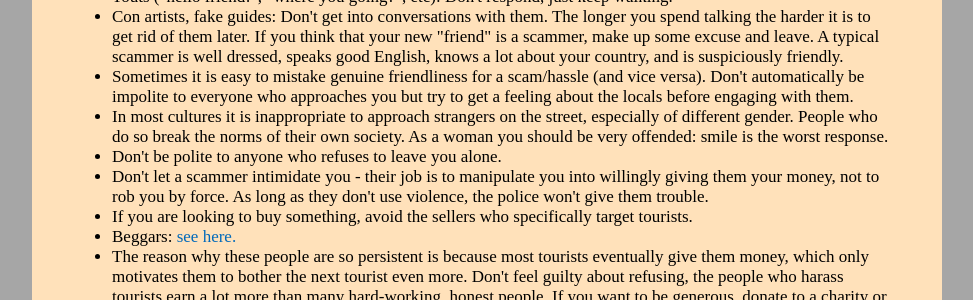
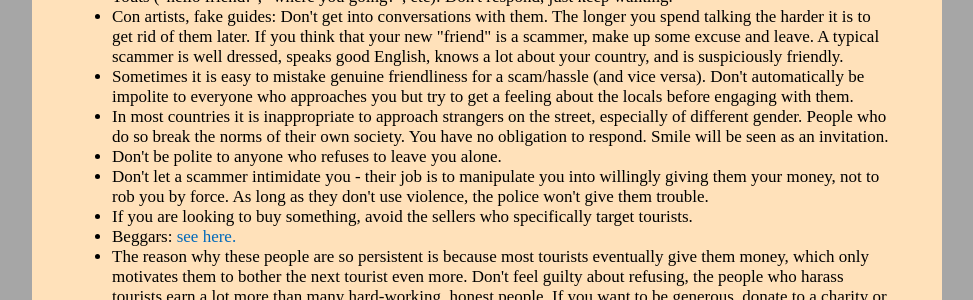
Before and after one commit to witbag/witbag.github.io, a Jekyll site: the page built from travel/safety.html, in a window 1280 px wide. Shown: the part 730-1030 px from the top of the page, without its empty margins (153-1126 px from the left). Built offline with Jekyll 4.4.1, drawn with Linux system fonts in a browser that asks for light colours.

Commit message:
Update safety.html

```diff
--- a/travel/safety.html
+++ b/travel/safety.html
@@ -28,7 +28,7 @@ title: Travel advice
 <li>Touts ("hello friend!", "where you going?", etc): Don't respond, just keep walking.</li>
 <li>Con artists, fake guides: Don't get into conversations with them. The longer you spend talking the harder it is to get rid of them later. If you think that your new "friend" is a scammer, make up some excuse and leave. A typical scammer is well dressed, speaks good English, knows a lot about your country, and is suspiciously friendly.</li>
 <li>Sometimes it is easy to mistake genuine friendliness for a scam/hassle (and vice versa). Don't automatically be impolite to everyone who approaches you but try to get a feeling about the locals before engaging with them.</li>
-<li>In most cultures it is inappropriate to approach strangers on the street, especially of different gender. People who do so break the norms of their own society. As a woman you should be very offended: smile is the worst response.</li>
+<li>In most countries it is inappropriate to approach strangers on the street, especially of different gender. People who do so break the norms of their own society. You have no obligation to respond. Smile will be seen as an invitation.</li>
 <li>Don't be polite to anyone who refuses to leave you alone.</li>
 <li>Don't let a scammer intimidate you - their job is to manipulate you into willingly giving them your money, not to rob you by force. As long as they don't use violence, the police won't give them trouble.</li>
 <li>If you are looking to buy something, avoid the sellers who specifically target tourists.</li>
```
